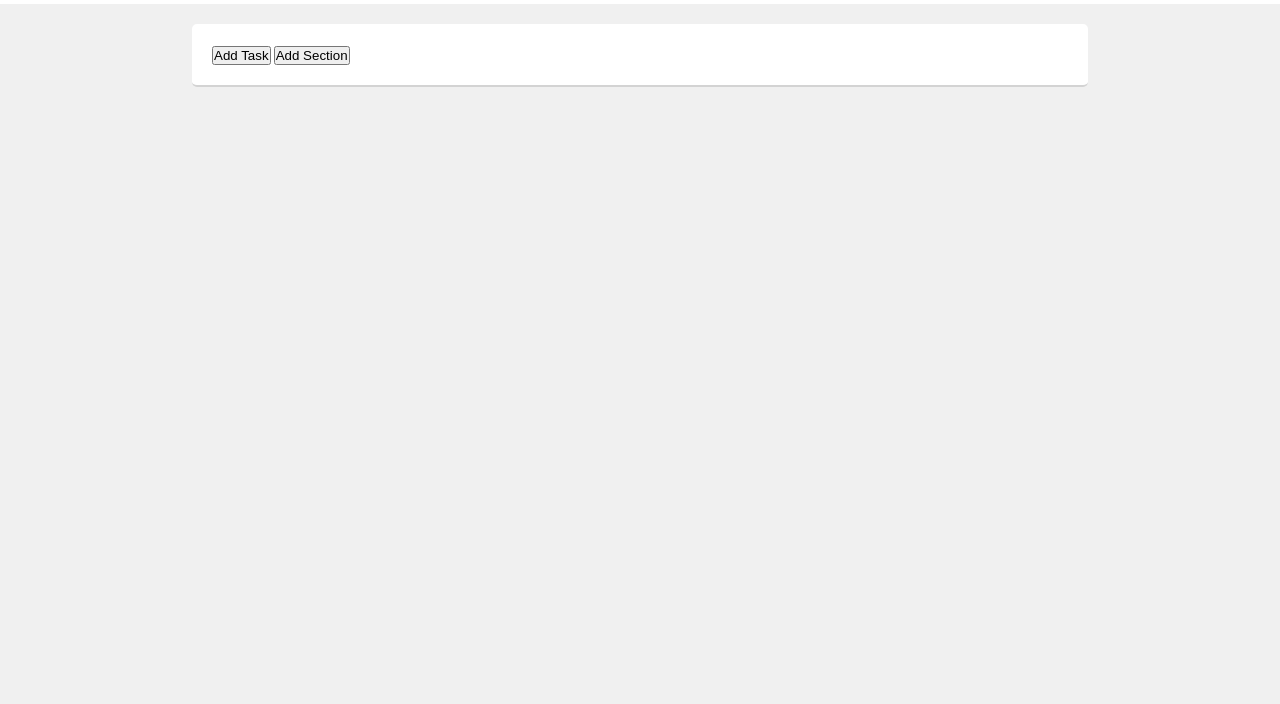
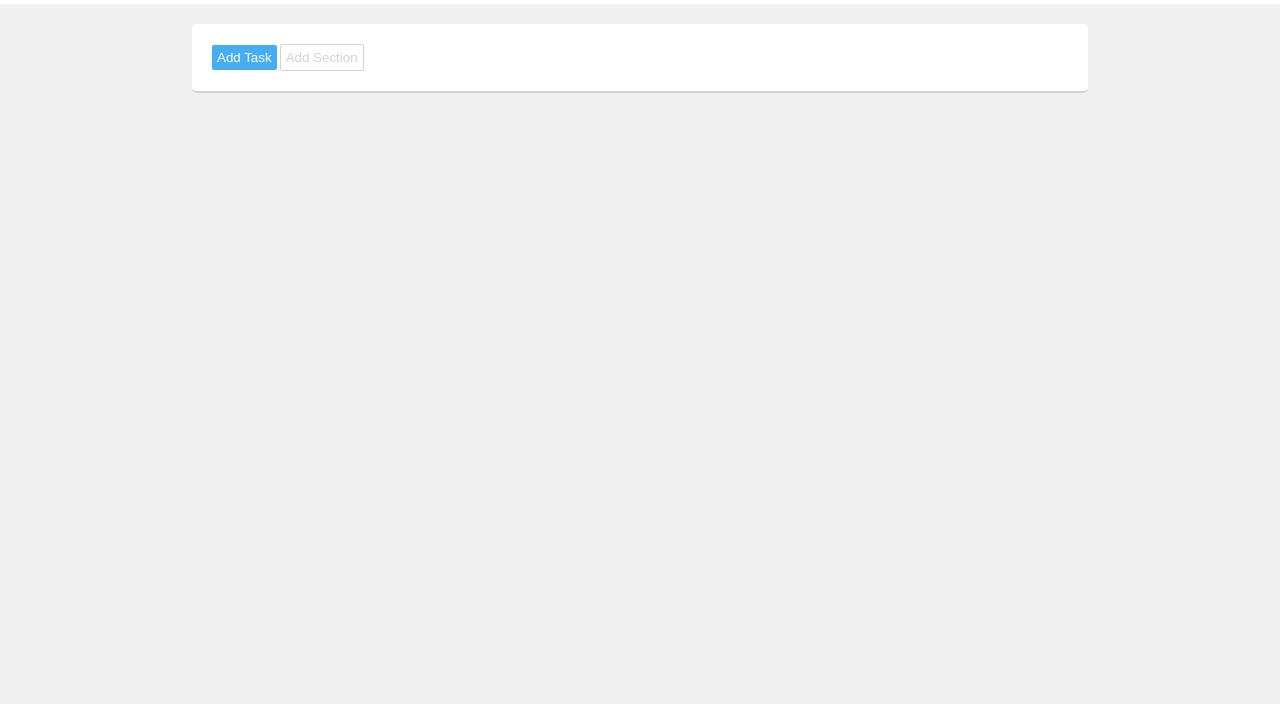
Before and after one commit to ElenaLj/html-css-toboolist, a plain HTML site: page index.html in a window 1280 px wide. Shown: the part 96-800 px from the top of the page. Drawn offline with Linux system fonts and the light colour scheme.

Commit message:
modifiche buttons

```diff
--- a/css/style.css
+++ b/css/style.css
@@ -44,3 +44,19 @@ header {
     margin-top: 20px;
     border-bottom: 2px solid lightgray;
 }
+
+#btn-1 {
+    background-color: #47adf1;
+    border: 1px transparent;
+    padding: 5px;
+    border-radius: 2px;
+    color: white;
+}
+
+#btn-2 {
+    background-color: white;
+    border: 1px solid lightgrey;
+    padding: 5px;
+    border-radius: 2px;
+    color: lightgray;
+}
```
